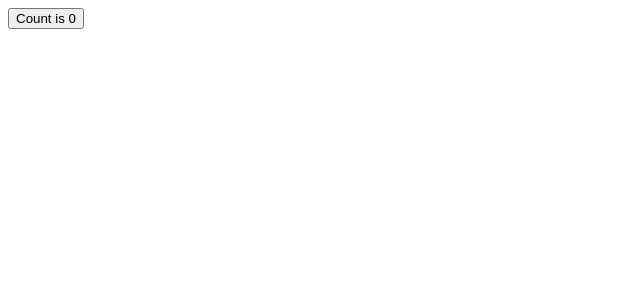
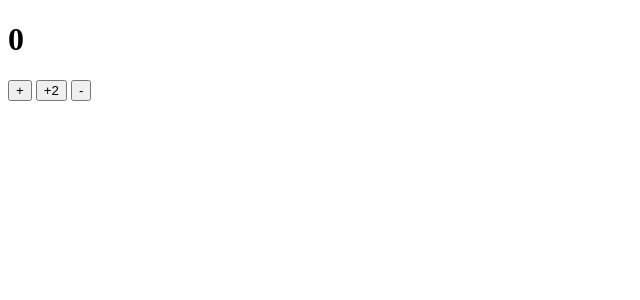
Before and after one commit to omgini/Programming_3104, a React (Vite) app: page / in a window 1280 px wide. Shown: the top 300 px of the page, without its empty margins (0-640 px from the left). Built offline with nearby package versions, Linux system fonts and the light colour scheme.

Commit message:
CounterApp +2, -

```diff
--- a/src/CounterApp.jsx
+++ b/src/CounterApp.jsx
@@ -6,15 +6,21 @@
 
 function CounterApp() {
   const [count, setCount] = useState(0)
+  // 상태. 기본값: 0, counter: 이전 또는 현재 값, setCount: count 값 변경 함수
+  // count 값을 변경할 때 setCount()를 사용해서 변경해야 함!!! => react가 상태변화를 눈치챔
 
   return (
     <>
-     <button
+      <h1>{count}</h1>
+      <button onClick={() => setCount((count) => count +1)}>+</button>  {/*Too many re-renders*/}
+      <button onClick={() => setCount((count) => count +2)}>+2</button>  {/*Too many re-renders*/}
+      <button onClick={() => setCount((count) => count -1)}>-</button>  {/*Too many re-renders*/}
+     {/* <button
           className="counter"
           onClick={() => setCount((count) => count + 1)}
         >
           Count is {count}
-        </button>
+        </button> */}
     </>
   )
 }
```
Also changed, not shown: 1 other file (tests, documents, lock files or other folders).
